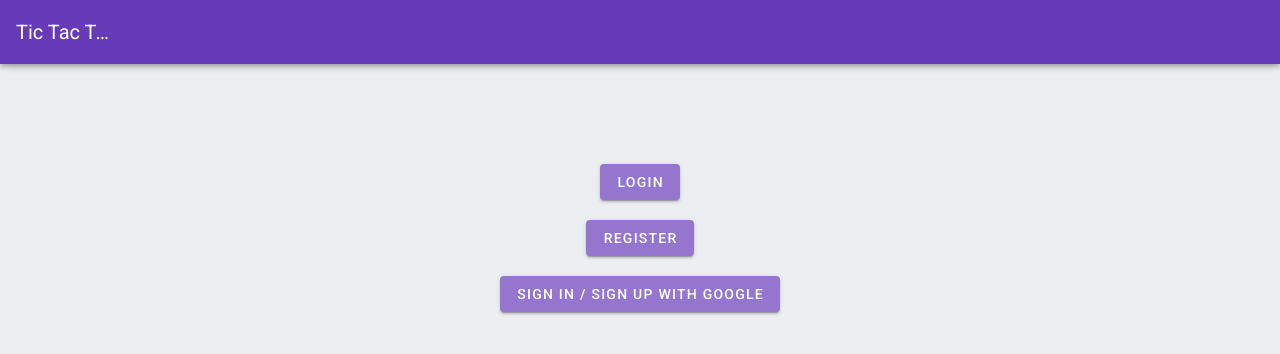
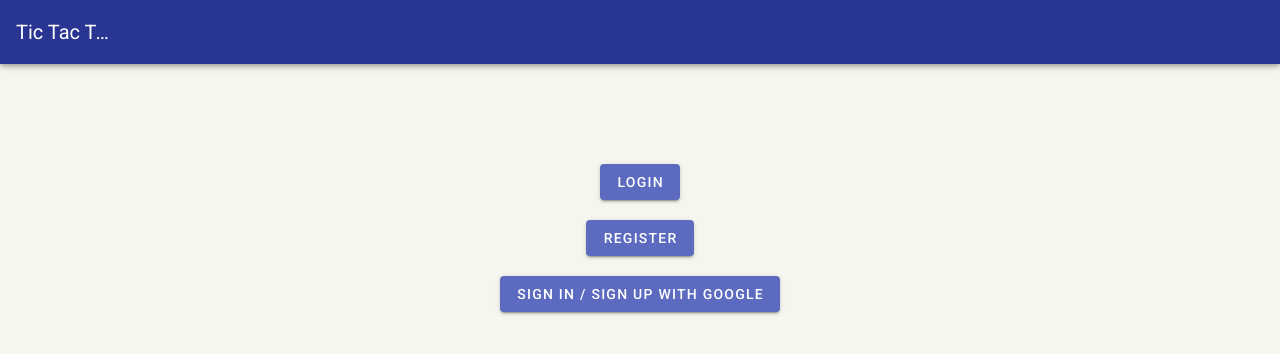
Before and after one commit to clandau/tictactoe-client, a Vue app: page /login in a window 1280 px wide. Shown: the top 354 px of the page. Built offline with nearby package versions, Linux system fonts and the light colour scheme; no server answers.

Commit message:
change color scheme and add clear button

```diff
--- a/src/App.vue
+++ b/src/App.vue
@@ -1,6 +1,6 @@
 <template>
   <v-app>
-    <v-app-bar app color="deep-purple" dark>
+    <v-app-bar app color="indigo darken-3" dark>
       <v-app-bar-title>Tic Tac Toe</v-app-bar-title>
       <v-spacer></v-spacer>
       <div v-if="user && !mobile" class="d-flex align-center mx-5">
@@ -17,7 +17,7 @@
       </v-btn>
     </v-app-bar>
 
-    <v-main class="blue-grey lighten-5">
+    <v-main class="bg-color">
       <router-view @updateUser="updateUser"></router-view>
     </v-main>
   </v-app>
@@ -60,3 +60,8 @@ export default {
   },
 };
 </script>
+<style>
+.bg-color {
+  background-color: #f7f6ee;
+}
+</style>
--- a/src/views/Dashboard.vue
+++ b/src/views/Dashboard.vue
@@ -5,12 +5,12 @@
         <div class="game-button-container mb-6 pa-5">
           <h1 class="text-h2">Start a new game</h1>
           <div class="button-container pa-6">
-            <v-btn @click="handleGameChoice(false)" outlined color="deep-purple darken-4">
+            <v-btn @click="handleGameChoice(false)" outlined color="indigo darken-3">
               Play against Computer</v-btn
             >
           </div>
           <div class="button-container pa-6">
-            <v-btn @click="handleGameChoice(true)" outlined color="deep-purple darken-4"
+            <v-btn @click="handleGameChoice(true)" outlined color="indigo darken-3"
               >Two player</v-btn
             >
           </div>
--- a/src/views/GamePage.vue
+++ b/src/views/GamePage.vue
@@ -33,7 +33,7 @@
     </v-row>
     <v-row v-if="waitingForGamePartner">
       <h2 class="text-h2 my-4">Awaiting a game partner...</h2>
-      <v-progress-linear indeterminate color="deep-purple"></v-progress-linear>
+      <v-progress-linear indeterminate color="indigo darken-3"></v-progress-linear>
     </v-row>
   </v-container>
 </template>
--- a/src/views/Login.vue
+++ b/src/views/Login.vue
@@ -2,7 +2,7 @@
   <div class="container">
     <div class="row">
       <v-btn
-        class="deep-purple lighten-2 white--text"
+        class="indigo lighten-1 lighten-2 white--text"
         v-show="!showLoginForm"
         @click="handleLogin"
         >Login</v-btn
@@ -10,21 +10,29 @@
     </div>
     <div class="row">
       <v-btn
-        class="deep-purple lighten-2 white--text"
+        class="indigo lighten-1 white--text"
         v-show="!showLoginForm"
         @click="handleRegister"
         >Register</v-btn
       >
     </div>
     <div class="row">
-      <v-btn class="deep-purple lighten-2 white--text" @click="loginWithGoogle"
+      <v-btn
+        v-show="!showLoginForm"
+        class="indigo lighten-1 white--text"
+        @click="loginWithGoogle"
         >Sign In / Sign up with Google</v-btn
       >
     </div>
     <form v-show="showLoginForm">
       <div class="row">
         <div class="column">
-          <v-text-field v-model="email" label="E-mail" required></v-text-field>
+          <v-text-field
+            v-model="email"
+            label="E-mail"
+            color="indigo darken-3"
+            required
+          ></v-text-field>
         </div>
       </div>
       <div class="row">
@@ -34,13 +42,17 @@
             type="password"
             label="Password"
             hint="At least 8 characters"
+            color="indigo darken-3"
             counter
           ></v-text-field>
         </div>
       </div>
       <div class="row">
         <div class="column">
-          <v-btn type="submit" @click.stop.prevent="handleSubmit" class=""
+          <v-btn @click="clear" class="mr-2"
+            >cancel</v-btn
+          >
+          <v-btn type="submit" color="indigo lighten-1 white--text" @click.stop.prevent="handleSubmit" class=""
             >SUBMIT</v-btn
           >
         </div>
@@ -92,7 +104,6 @@ export default {
       } catch (err) {
         console.error(err);
         alert(`trouble logging in user: ${err.message}`);
-        this.showLoginForm = false;
         this.clear();
       }
     },
@@ -111,7 +122,6 @@ export default {
       } catch (err) {
         console.error(err);
         alert(`trouble registering new user: ${err.message}`);
-        this.showLoginForm = false;
         this.clear();
       }
     },
@@ -137,6 +147,7 @@ export default {
     },
 
     clear() {
+      this.showLoginForm = false;
       this.email = null;
       this.password = null;
     },
```
